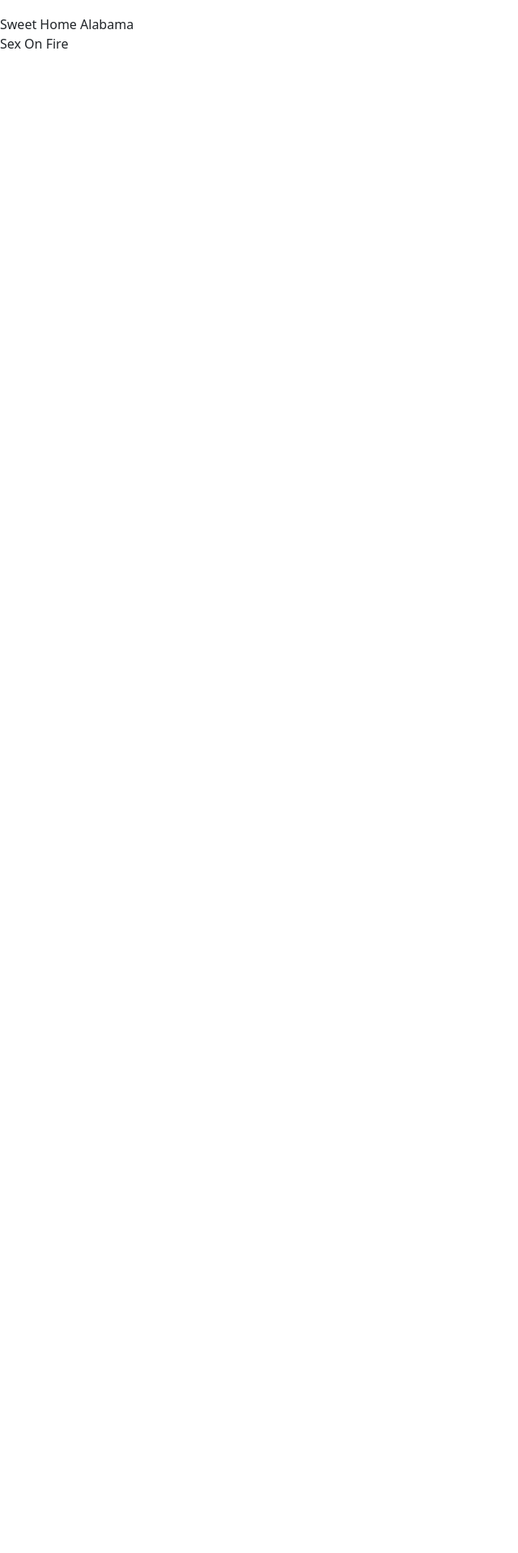
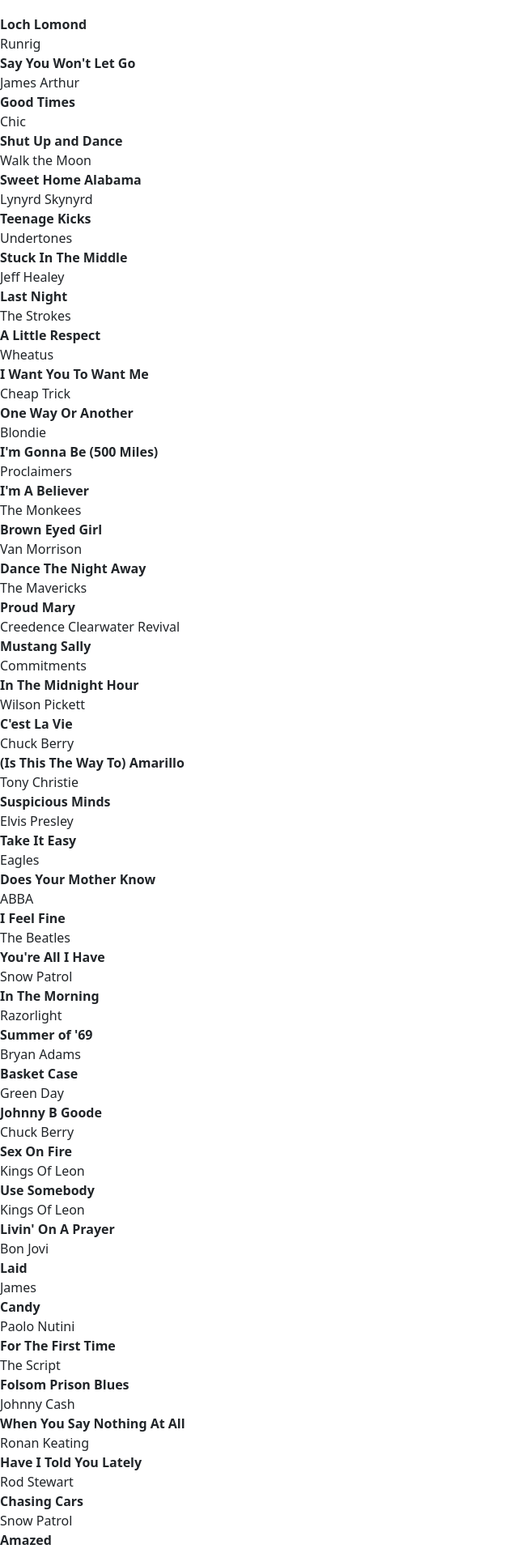
Before and after one commit to bigmealy/fusion, an Angular app: page /setlist in a window 1280 px wide. Shown: the part 500-2418 px from the top of the page at 81% size, without its empty margins (0-640 px from the left). Before the commit the page ends 800 px from the top, so only its background shows below. Built offline with nearby package versions, Linux system fonts and the light colour scheme.

Commit message:
Copied existing setlist from current website

```diff
--- a/src/app/setlist/setlist.component.html
+++ b/src/app/setlist/setlist.component.html
@@ -1,2 +1,6 @@
 <p>setlist works!</p>
-<div *ngFor="let track of setlist$ | async" class="track-name">{{track.name}}</div>
+
+<div *ngFor="let track of setlist$ | async">
+    <div class="track-name" style="font-weight: bold">{{track.name}}</div>
+    <div class="track-artist">{{track.artist}}</div>
+</div>
--- a/src/app/setlist/track.model.ts
+++ b/src/app/setlist/track.model.ts
@@ -1,4 +1,4 @@
 export interface Track {
   name: string,
-  originalArtist: string
+  artist: string
 }
--- a/src/assets/setlist.json
+++ b/src/assets/setlist.json
@@ -1,10 +1,56 @@
 [
-  {
-    "name": "Sweet Home Alabama",
-    "originalArtist": "Lynyrd Skynyrd"
-  },
-  {
-    "name": "Sex On Fire",
-    "originalArtist": "Kings of Leon"
-  }
+  { "name": "Loch Lomond", "artist": "Runrig" },
+  { "name": "Say You Won't Let Go", "artist": "James Arthur" },
+  { "name": "Good Times", "artist": "Chic" },
+  { "name": "Shut Up and Dance", "artist": "Walk the Moon" },
+  { "name": "Sweet Home Alabama", "artist": "Lynyrd Skynyrd" },
+  { "name": "Teenage Kicks", "artist": "Undertones" },
+  { "name": "Stuck In The Middle", "artist": "Jeff Healey" },
+  { "name": "Last Night", "artist": "The Strokes" },
+  { "name": "A Little Respect", "artist": "Wheatus" },
+  { "name": "I Want You To Want Me", "artist": "Cheap Trick" },
+  { "name": "One Way Or Another", "artist": "Blondie" },
+  { "name": "I'm Gonna Be (500 Miles)", "artist": "Proclaimers" },
+  { "name": "I'm A Believer", "artist": "The Monkees" },
+  { "name": "Brown Eyed Girl", "artist": "Van Morrison" },
+  { "name": "Dance The Night Away", "artist": "The Mavericks" },
+  { "name": "Proud Mary", "artist": "Creedence Clearwater Revival" },
+  { "name": "Mustang Sally", "artist": "Commitments" },
+  { "name": "In The Midnight Hour", "artist": "Wilson Pickett" },
+  { "name": "C'est La Vie", "artist": "Chuck Berry" },
+  { "name": "(Is This The Way To) Amarillo", "artist": "Tony Christie" },
+  { "name": "Suspicious Minds", "artist": "Elvis Presley" },
+  { "name": "Take It Easy", "artist": "Eagles" },
+  { "name": "Does Your Mother Know", "artist": "ABBA" },
+  { "name": "I Feel Fine", "artist": "The Beatles" },
+  { "name": "You're All I Have", "artist": "Snow Patrol" },
+  { "name": "In The Morning", "artist": "Razorlight" },
+  { "name": "Summer of '69", "artist": "Bryan Adams" },
+  { "name": "Basket Case", "artist": "Green Day" },
+  { "name": "Johnny B Goode", "artist": "Chuck Berry" },
+  { "name": "Sex On Fire", "artist": "Kings Of Leon" },
+  { "name": "Use Somebody", "artist": "Kings Of Leon" },
+  { "name": "Livin' On A Prayer", "artist": "Bon Jovi" },
+  { "name": "Laid", "artist": "James" },
+  { "name": "Candy", "artist": "Paolo Nutini" },
+  { "name": "For The First Time", "artist": "The Script" },
+  { "name": "Folsom Prison Blues", "artist": "Johnny Cash" },
+  { "name": "When You Say Nothing At All", "artist": "Ronan Keating" },
+  { "name": "Have I Told You Lately", "artist": "Rod Stewart" },
+  { "name": "Chasing Cars", "artist": "Snow Patrol" },
+  { "name": "Amazed", "artist": "Lonestar" },
+  { "name": "Mr Brightside", "artist": "The Killers" },
+  { "name": "59 Sound", "artist": "The Gaslight Anthem" },
+  { "name": "Dignity", "artist": "Deacon Blue" },
+  { "name": "Dakota", "artist": "Stereophonics" },
+  { "name": "Yellow", "artist": "Coldplay" },
+  { "name": "Times Like These", "artist": "Foo Fighters" },
+  { "name": "Shang-A-Lang", "artist": "Bay City Rollers" },
+  { "name": "Get Lucky", "artist": "Daft Punk (ft. Pharrell Williams, Nile Rodgers)" },
+  { "name": "Closing Time", "artist": "Semisonic" },
+  { "name": "Wagon Wheel", "artist": "Darius Rucker" },
+  { "name": "Thinking Out Loud", "artist": "Ed Sheeran" },
+  { "name": "Li'l Devil", "artist": "The Cult" },
+  { "name": "Can't Get Enough", "artist": "Bad Company" },
+  { "name": "Wishing Well", "artist": "Free" }
 ]
```
